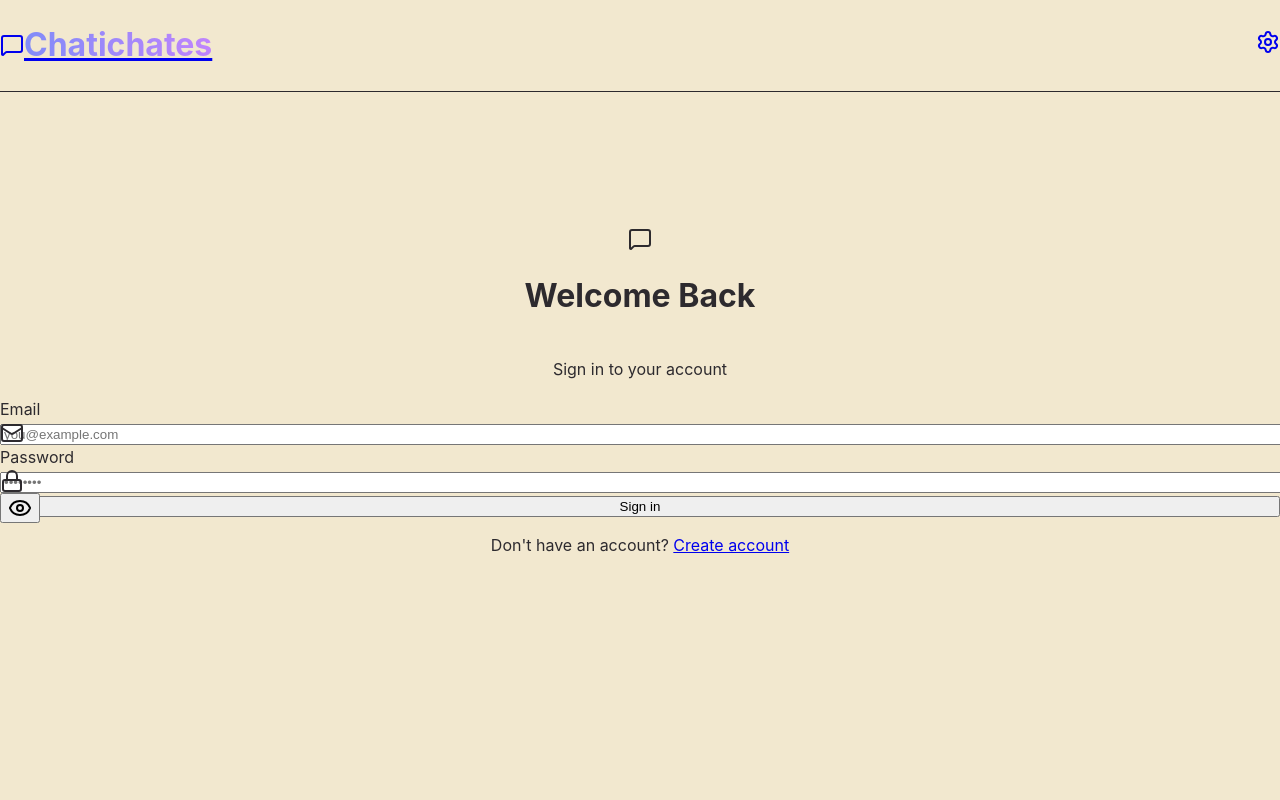
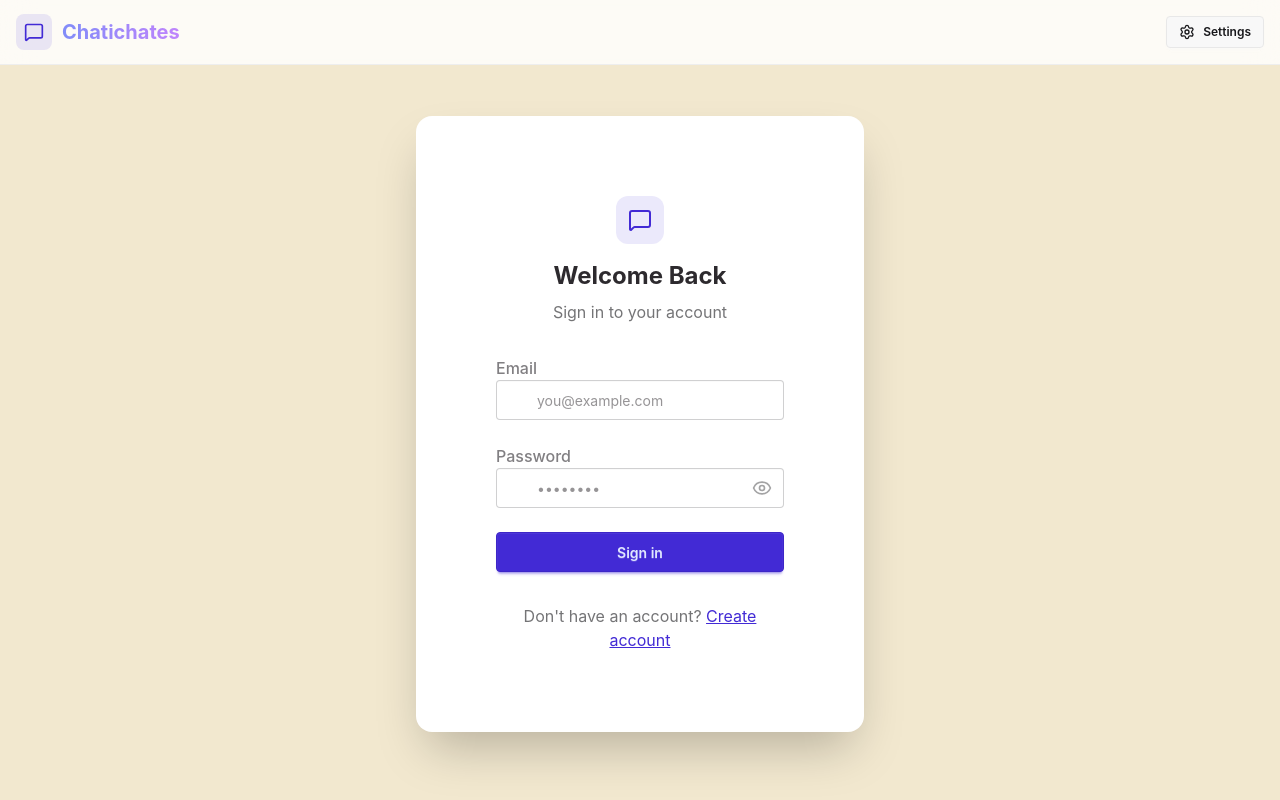
Before and after one commit to Mokshsheokand11/ChatiChates, a React app in the folder frontend/: page /login in a window 1280 px wide. Built offline with nearby package versions, Linux system fonts and the light colour scheme; no server answers; the HTML template or start-up script is replaced by a standard one.

Commit message:
css impli.

```diff
--- a/frontend/src/index.css
+++ b/frontend/src/index.css
@@ -1,6 +1,10 @@
-@tailwind base;
-@tailwind components;
-@tailwind utilities;
+@import "tailwindcss";
+@plugin "daisyui";
+
+@theme {
+  --color-oatmilk: #F2E8CF;
+  --color-dark-text: #2D2A2E;
+}
 
 :root {
   font-family: 'Inter', system-ui, Avenir, Helvetica, Arial, sans-serif;
@@ -8,8 +12,8 @@
   font-weight: 400;
 
   color-scheme: light;
-  color: #2D2A2E;
-  background-color: #F2E8CF;
+  color: var(--color-dark-text);
+  background-color: var(--color-oatmilk);
 
   font-synthesis: none;
   text-rendering: optimizeLegibility;
```
